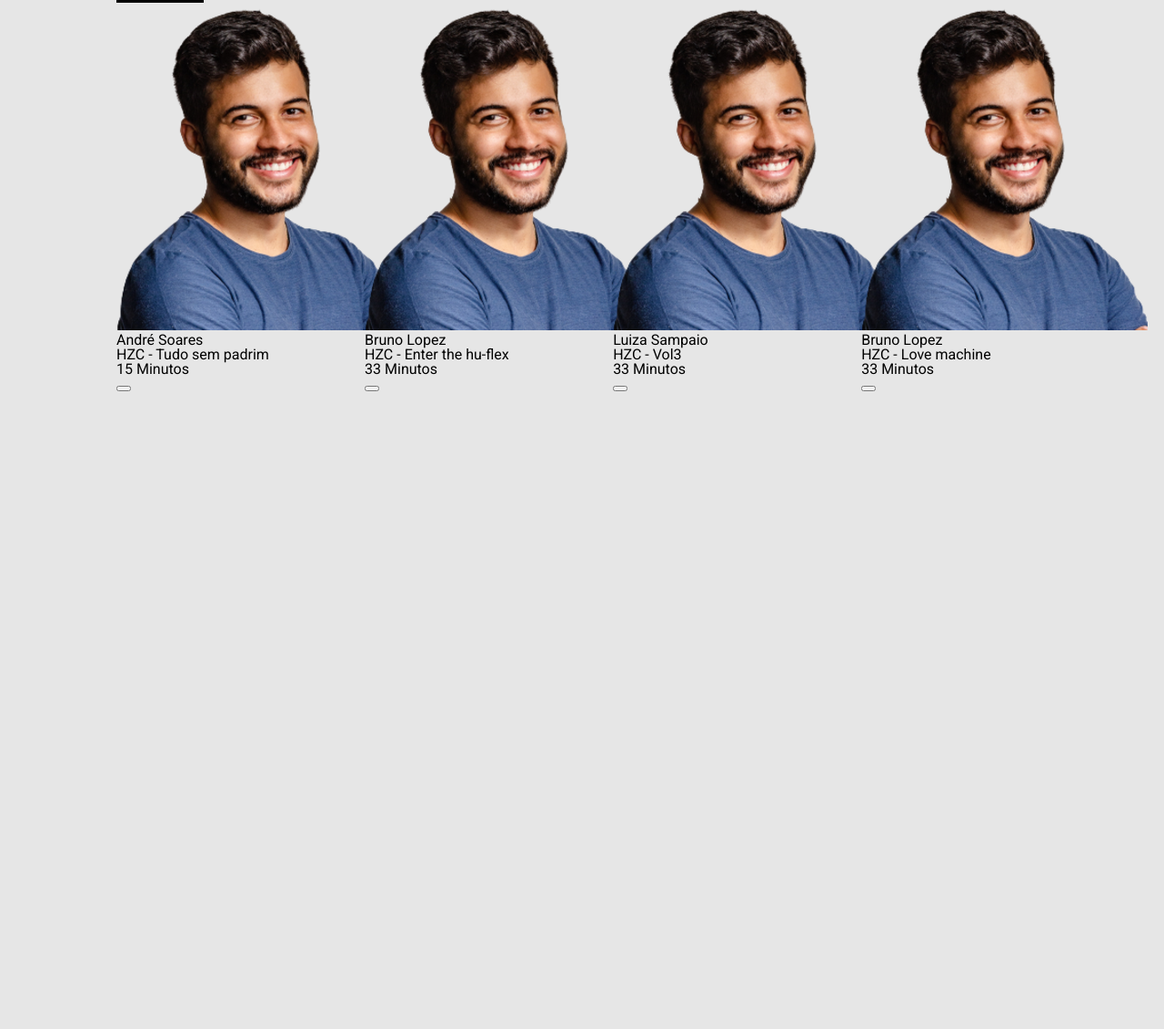
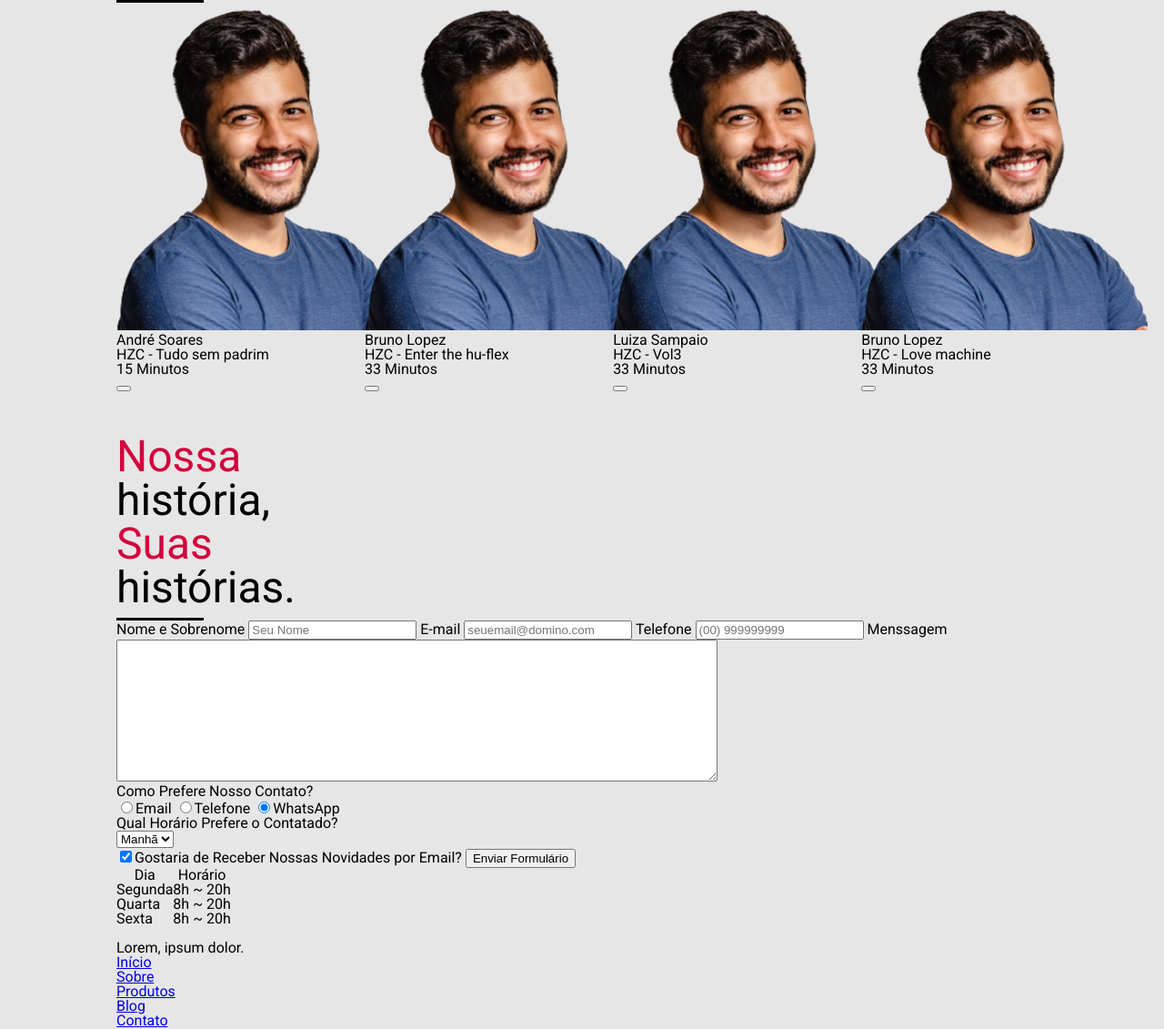
Before and after one commit to BetoPS93/CEM---1.2---Ciclo-2---Atividade-2, a plain HTML site: page index.html in a window 1280 px wide. Shown: the part 3000-4131 px from the top of the page at 91% size. Before the commit the page ends 3430 px from the top, so only its background shows below. Drawn offline with nearby package versions, Linux system fonts and the light colour scheme.

Commit message:
finalizada a estrutura básica

```diff
--- a/index.html
+++ b/index.html
@@ -200,14 +200,84 @@
                 </div>
             </article>
         </div>
-        <section class="politicas">
+        <section class="contato">
+            <h2 class="sobre__titulo"><span class="sobre__titulo-destaque">Nossa</span> história, <span
+                class="sobre__titulo-destaque">Suas</span> histórias.</h2>
+            <form action="">
+				<label for="nome">Nome e Sobrenome</label>
+				<input type="text" id="nome" class="input-padrao" required placeholder="Seu Nome">
 
-        </section>
-        <section class="contato">
+				<label for="email">E-mail</label>
+				<input type="email" id="email" class="input-padrao" required placeholder="seuemail@domino.com">
 
+				<label for="tel">Telefone</label>
+				<input type="tel" id="tel" class="input-padrao" placeholder="(00) 999999999">
+
+				<label for="menssagem">Menssagem</label>
+				<textarea name="" id="menssagem" cols="80" rows="10" class="input-padrao"></textarea required>
+
+			<fieldset>
+				<legend>Como Prefere Nosso Contato?</legend>
+
+				<label for="radio-email"><input type="radio" name="contato" value="Email" id="radio-email">Email</label>
+
+				<label for="radio-telefone"><input type="radio" name="contato" value="telefone" id="radio-telefone">Telefone</label>
+
+				<label for="radio-whatsapp"><input type="radio" name="contato" value="whatsapp" id="radio-whatsapp" checked>WhatsApp</label>
+			</fieldset>
+
+			<fieldset>
+				<legend>Qual Horário Prefere o Contatado?</legend>
+				<select>
+					<option>Manhã</option>
+					<option>Tarde</option>
+					<option>Noite</option>
+				</select>
+			</fieldset>
+
+			<label class="checkbox"><input type="checkbox" checked>Gostaria de Receber Nossas Novidades por Email?</label>
+
+				<input type="submit" value="Enviar Formulário" class="enviar">
+			</form>
+
+			<table>
+				<thead>
+					<tr>
+						<th>Dia</th>
+						<th>Horário</th>
+					</tr>
+				</thead>
+				<tbody>
+					<tr>
+						<td>Segunda</td>
+						<td>8h ~ 20h</td>
+					</tr>
+					<tr>
+						<td>Quarta</td>
+						<td>8h ~ 20h</td>
+					</tr>
+					<tr>
+						<td>Sexta</td>
+						<td>8h ~ 20h</td>
+					</tr>
+				</tbody>
+			</table>
+        </main>
         </section>
         <footer>
-
+            <div>
+                <img src="" alt="" class="logo">
+                <p>Lorem, ipsum dolor.</p>
+            </div>
+            <div>
+                <ul>
+                    <li><a href="#">Início</a></li>
+                    <li><a href="#">Sobre</a></li>
+                    <li><a href="#">Produtos</a></li>
+                    <li><a href="#">Blog</a></li>
+                    <li><a href="#">Contato</a></li>
+                </ul>
+            </div>
         </footer>
     </section>
     <script src="https://cdn.jsdelivr.net/npm/swiper@8/swiper-bundle.min.js"></script>
```
